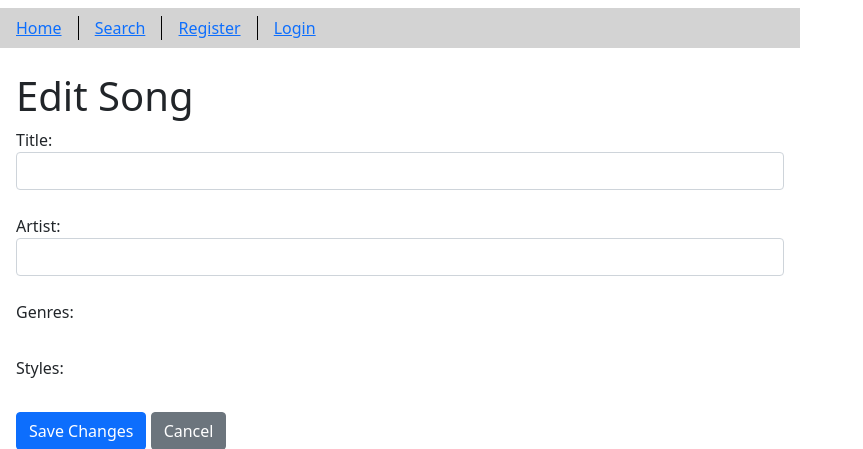
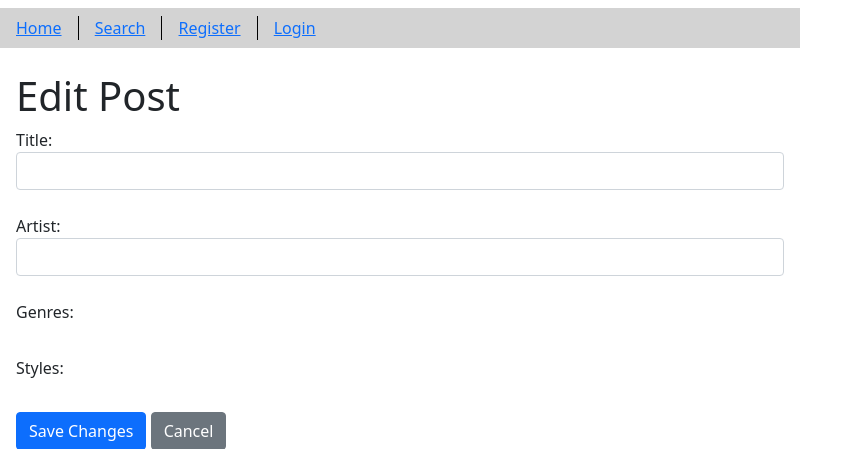
Before and after one commit to kokorohoriuchi/song-sharing, a Flask app: template templates/songs/edit.html in a window 1280 px wide. Shown: the part 96-545 px from the top of the page, without its empty margins (0-863 px from the left). Run offline with Flask 3, Linux system fonts and the light colour scheme; the template is opened without the code that fills it, so the values that code supplies are empty.

Commit message:
Update edit.html

```diff
--- a/templates/songs/edit.html
+++ b/templates/songs/edit.html
@@ -1,9 +1,9 @@
 {% extends "layout.html" %}
 
-{% block title %}Edit Song{% endblock %}
+{% block title %}Edit Post{% endblock %}
 
 {% block content %}
-<h1>Edit Song</h1>
+<h1>Edit Post</h1>
 
 <form action="/songs/{{ song.id }}/edit" method="POST">
     <input type="hidden" name="csrf_token" value="{{ session.csrf_token }}">
```
